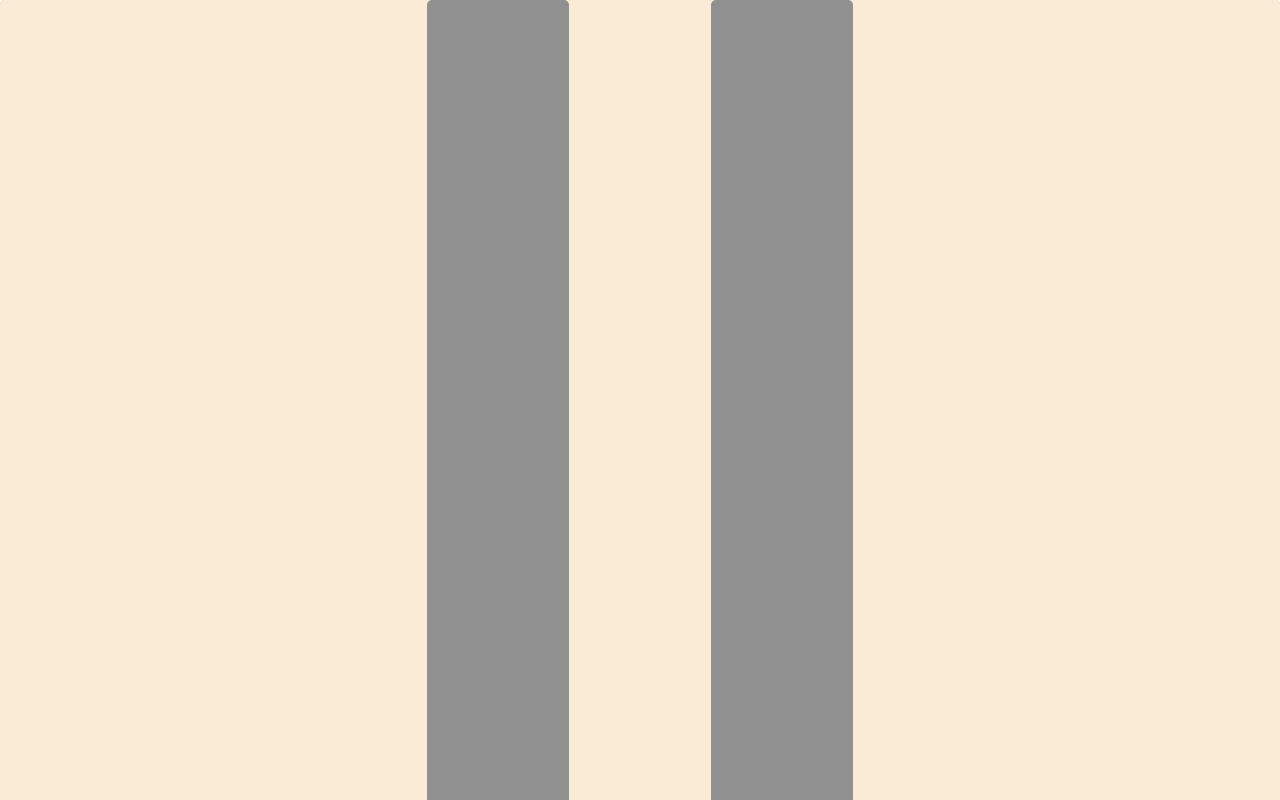
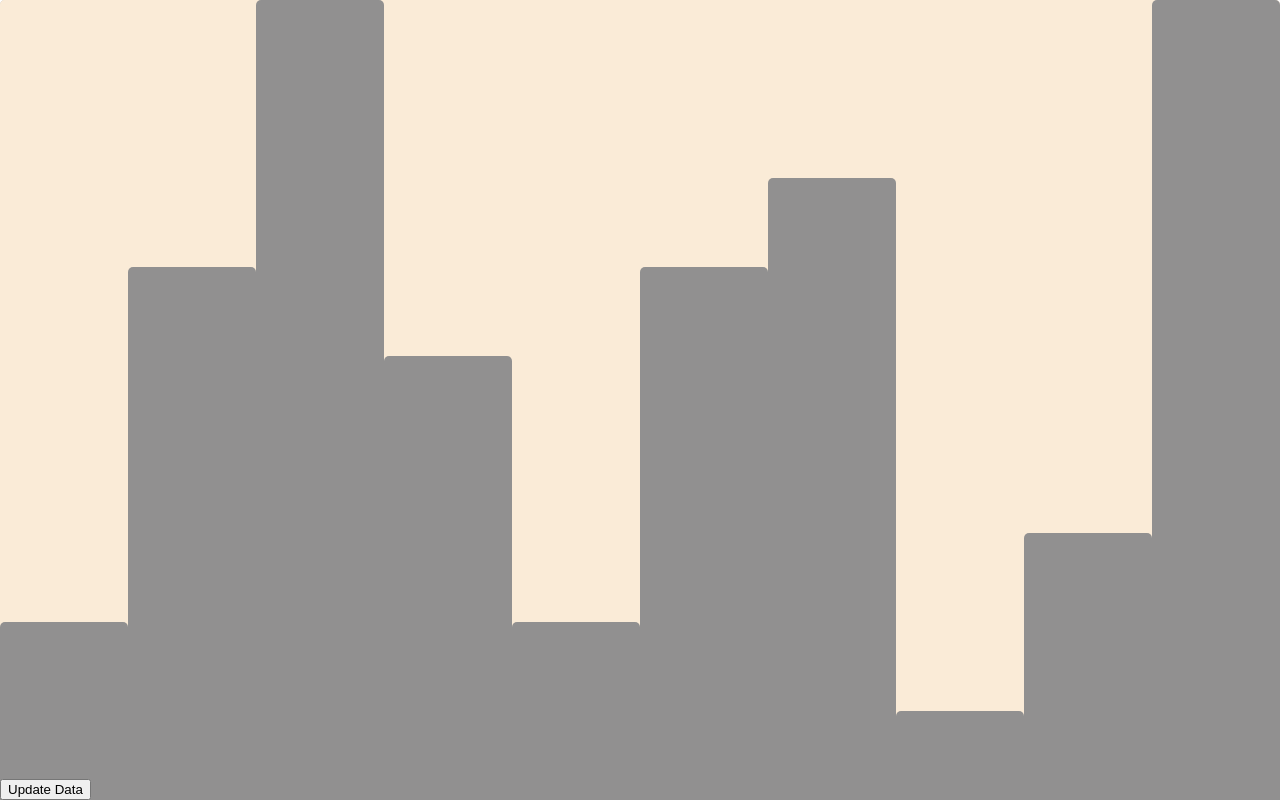
Before and after one commit to TyrnanBatch/algorithm-visualisation, a React (Create React App) app: page / in a window 1280 px wide. Built offline with nearby package versions, Linux system fonts and the light colour scheme.

Commit message:
data now changes when updated

```diff
--- a/src/components/bars/Bars.tsx
+++ b/src/components/bars/Bars.tsx
@@ -1,37 +1,49 @@
-import './Bars.css'
-import React from "react";
-import Bar from '../bar/Bar'
-
-let data: number[] = [
-    0,0,0,100,0,100,0,0,0
-];
+import './Bars.css';
+import React, { useState } from "react";
+import Bar from '../bar/Bar';
 
 export default function Bars(): React.ReactElement {
+    let initialData: number[] = [
+        100, 300, 450, 250, 100, 300, 350, 50, 150, 450
+    ];
 
-    const getGreatestValue = () => {
+    let nextData: number[] = [
+        450, 300, 150, 350, 300, 100, 250, 50, 450, 100
+    ];
+
+    const getGreatestValue = (): number => {
         let greatestValue: number = 0;
-        for (let i: number = 0; i < data.length; i++) {
-            if (data[i] > greatestValue) {
-                greatestValue = data[i];
+        for (let i: number = 0; i < initialData.length; i++) {
+            if (initialData[i] > greatestValue) {
+                greatestValue = initialData[i];
             }
         }
-        console.log(greatestValue)
         return greatestValue;
     };
 
-    let bars: React.ReactElement = (
+    const renderData = () => {
+        return (
+            initialData.map((val: number, index: number) => (
+                <Bar key={index} width={100 / initialData.length} height={(val / getGreatestValue()) * 100} />
+            ))
+        );
+    };
+
+    const [bars, setBars] = useState(renderData);
+
+    const handleButtonClick = () => {
+        console.log(initialData, 3);
+        initialData = nextData
+        setBars(renderData);
+        console.log(initialData, 4);
+    };
+
+    return (
         <>
-            {
-                data.map((val: number) => {
-                    return <Bar width={100 / data.length} height={(val/getGreatestValue())*100}/>
-                })
-            }
+            <button onClick={handleButtonClick} style={{ position: "absolute" }}>Update Data</button>
+            <div className={"main-container"}>
+                {bars}
+            </div>
         </>
     );
-
-    return (
-        <div className={"main-container"}>
-            {bars}
-        </div>
-    );
 };
```
